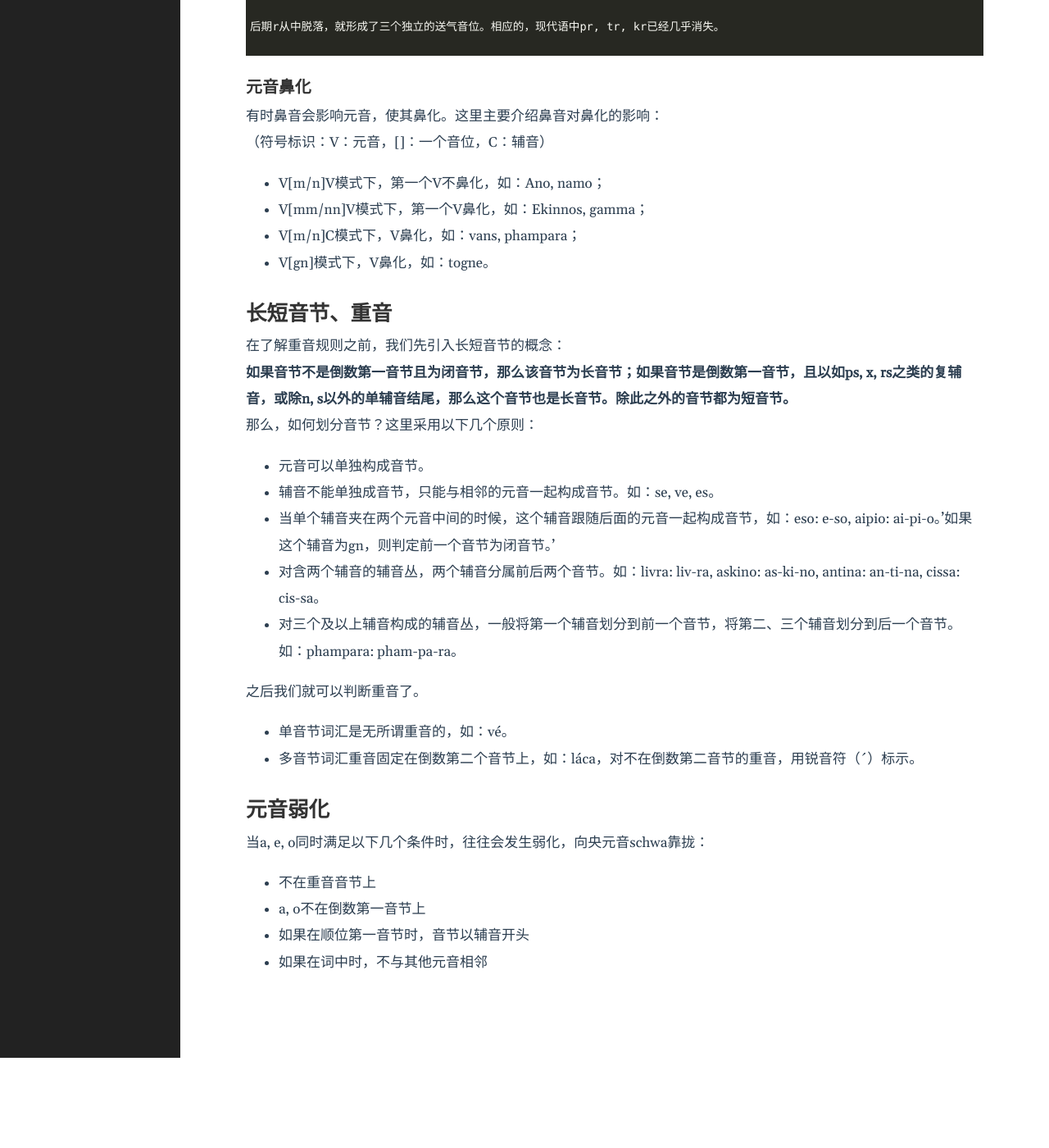
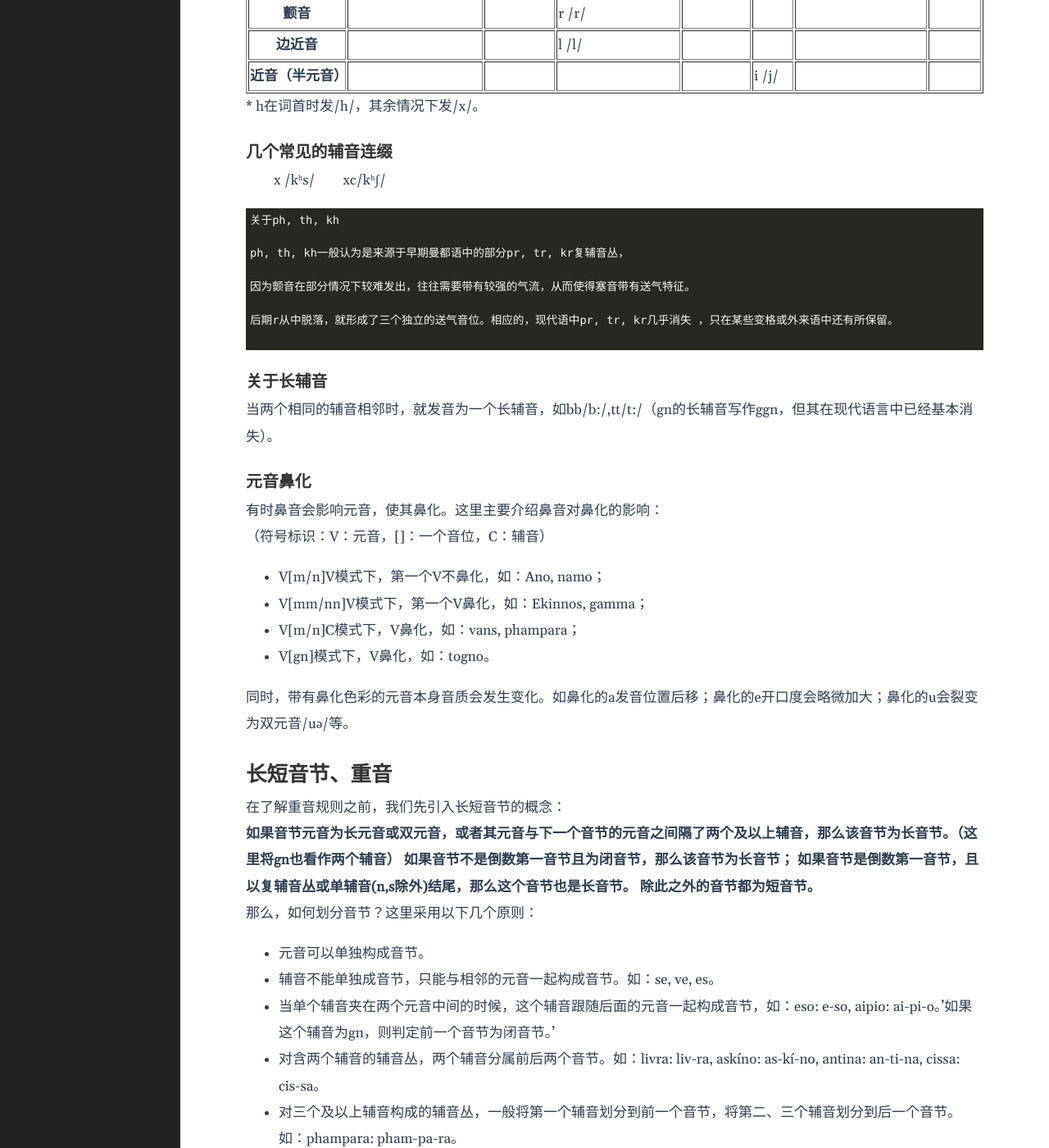
Before and after one commit to WenNianshuo/WenNianshuo.github.io, a Jekyll site: the page built from _posts/2022-01-10-1. 发音.md, in a window 1280 px wide and 1400 px high, scrolled down 1303 px. Shown: the whole window at 82% size. Built offline with Jekyll 4.4.1, drawn with Linux system fonts in a browser that asks for light colours; before the commit the page ends 2593 px from its top, so only the background shows below that; some of the changed text lies outside the part shown.

Commit message:
Update 2022-01-10-1. 发音.md

````diff
--- a/_posts/2022-01-10-1. 发音.md
+++ b/_posts/2022-01-10-1. 发音.md
@@ -81,6 +81,20 @@ tags:
 </table>
 
 \* eu的/øʏ/是/ø/的自由变体。
+
+### 几个特殊音符
+
+* 分音符：标记在元音上，表示其与前面相邻的元音不组成元音组合，而是分开诵读。如ui/y/, uï/ui/。
+
+* 长音符（´）：用锐音符表示。表示历史上的长元音。如：tivábimos。只用于a和i。
+
+* 重音符（`）：用抑音符表示，用来标记重音。一般只在词典或幼儿教学读物中出现。
+
+* 长重音符（^）：用抑扬符表示，就是长音符和重音符的缩合。一般只在词典或幼儿教学读物中出现。
+
+### 长元音和双元音的变迁
+
+曼都语曾经有长短元音的对立，并有丰富的双元音。后来相当部分双元音缩合为长元音。发展到现代，曼都语已经失去长短元音对立。但长元音的概念在确定单词重音时仍然非常重要。这里我们将á, ae, í, au, ou, ui, eu称为长元音，将ai, ei, oi统称双元音。
 
 ## 辅音
 
@@ -172,9 +186,13 @@ ph, th, kh一般认为是来源于早期曼都语中的部分pr, tr, kr复辅音
 
 因为颤音在部分情况下较难发出，往往需要带有较强的气流，从而使得塞音带有送气特征。
 
-后期r从中脱落，就形成了三个独立的送气音位。相应的，现代语中pr, tr, kr已经几乎消失。
+后期r从中脱落，就形成了三个独立的送气音位。相应的，现代语中pr, tr, kr几乎消失 ，只在某些变格或外来语中还有所保留。
 
 ```
+
+### 关于长辅音
+
+当两个相同的辅音相邻时，就发音为一个长辅音，如bb/b:/,tt/t:/（gn的长辅音写作ggn，但其在现代语言中已经基本消失）。
 
 ### 元音鼻化
 
@@ -188,13 +206,18 @@ ph, th, kh一般认为是来源于早期曼都语中的部分pr, tr, kr复辅音
 
 * V[m/n]C模式下，V鼻化，如：vans, phampara；
 
-* V[gn]模式下，V鼻化，如：togne。
+* V[gn]模式下，V鼻化，如：togno。
+
+同时，带有鼻化色彩的元音本身音质会发生变化。如鼻化的a发音位置后移；鼻化的e开口度会略微加大；鼻化的u会裂变为双元音/uə/等。
 
 ## 长短音节、重音
 
 在了解重音规则之前，我们先引入长短音节的概念：
 
-**如果音节不是倒数第一音节且为闭音节，那么该音节为长音节；如果音节是倒数第一音节，且以如ps, x, rs之类的复辅音，或除n, s以外的单辅音结尾，那么这个音节也是长音节。除此之外的音节都为短音节。**
+**如果音节元音为长元音或双元音，或者其元音与下一个音节的元音之间隔了两个及以上辅音，那么该音节为长音节。（这里将gn也看作两个辅音）**
+**如果音节不是倒数第一音节且为闭音节，那么该音节为长音节；**
+**如果音节是倒数第一音节，且以复辅音丛或单辅音(n,s除外)结尾，那么这个音节也是长音节。**
+**除此之外的音节都为短音节。**
 
 那么，如何划分音节？这里采用以下几个原则：
 
@@ -204,15 +227,21 @@ ph, th, kh一般认为是来源于早期曼都语中的部分pr, tr, kr复辅音
 
 + 当单个辅音夹在两个元音中间的时候，这个辅音跟随后面的元音一起构成音节，如：eso: e-so, aipio: ai-pi-o。'如果这个辅音为gn，则判定前一个音节为闭音节。'
 
-+ 对含两个辅音的辅音丛，两个辅音分属前后两个音节。如：livra: liv-ra, askino: as-ki-no, antina: an-ti-na, cissa: cis-sa。
++ 对含两个辅音的辅音丛，两个辅音分属前后两个音节。如：livra: liv-ra, askíno: as-kí-no, antina: an-ti-na, cissa: cis-sa。
 
 + 对三个及以上辅音构成的辅音丛，一般将第一个辅音划分到前一个音节，将第二、三个辅音划分到后一个音节。如：phampara: pham-pa-ra。
 
 之后我们就可以判断重音了。
 
-+ 单音节词汇是无所谓重音的，如：vé。
++ 单音节单词是无所谓重音的，如：v**e**。
 
-+ 多音节词汇重音固定在倒数第二个音节上，如：láca，对不在倒数第二音节的重音，用锐音符（´）标示。
++ 对不少于两个音节的单词，重音一般在倒数第二个音节上，如：l**a**ca。
+
++ 对有三个及以上音节的单词，若倒数第二音节为长音节，则重音落在倒数第二音节，否则落在倒数第三音节。如：tiv**á**bimos, k**u**nia, al**a**nne。
+
+以上三种情况一般不标记重音，由读者自行根据音节长短判断。
+
++ 复合词的情况会比较复杂，一般以最后一个词根或词缀的重音位置为复合词的重音位置；也有最主要的词缀重音在倒数第三或第二音节上时，以该音节为单词重音音节的情况。这种情况下词典一般会用重音符标记。
 
 ## 元音弱化
 
````
